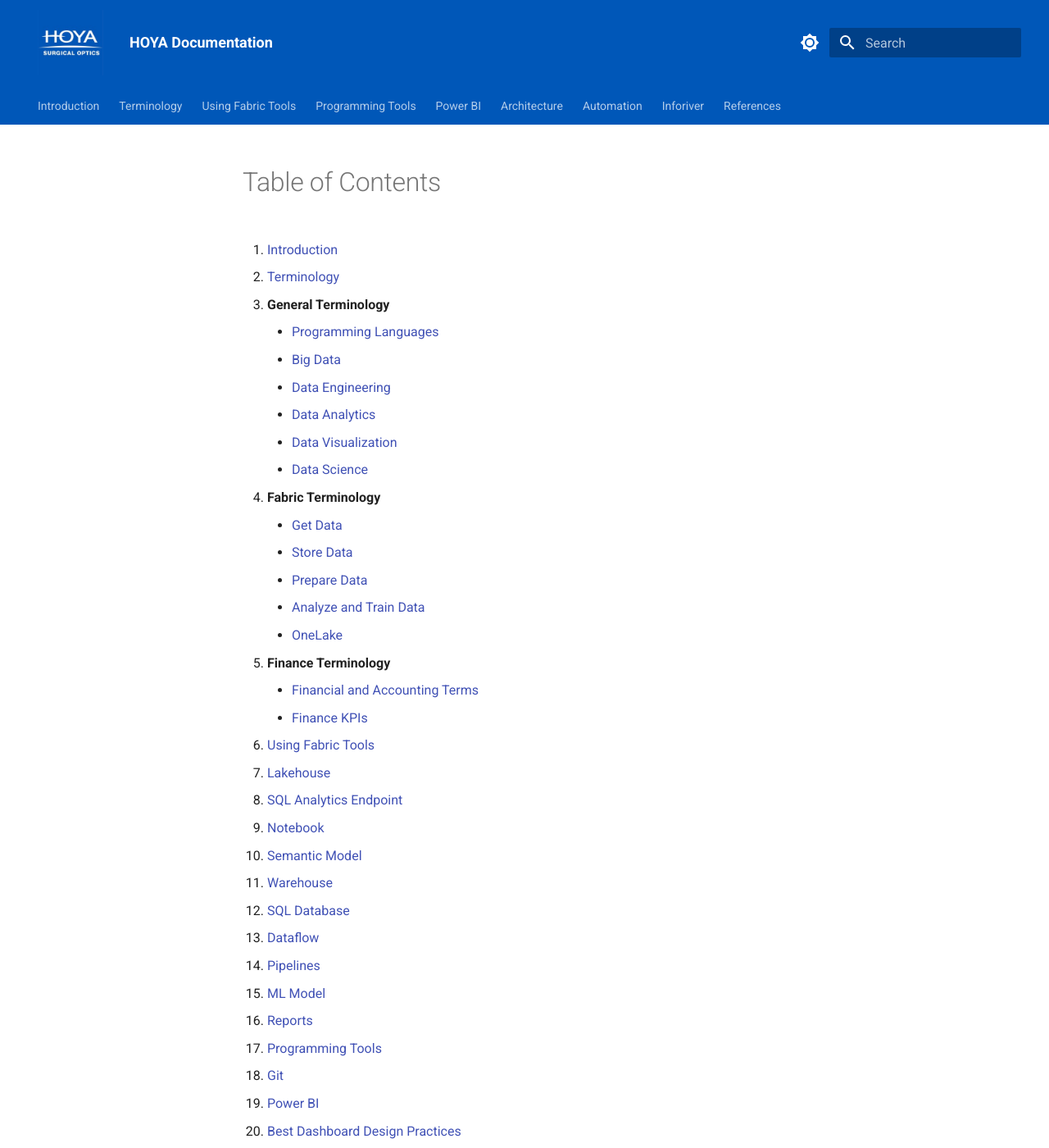
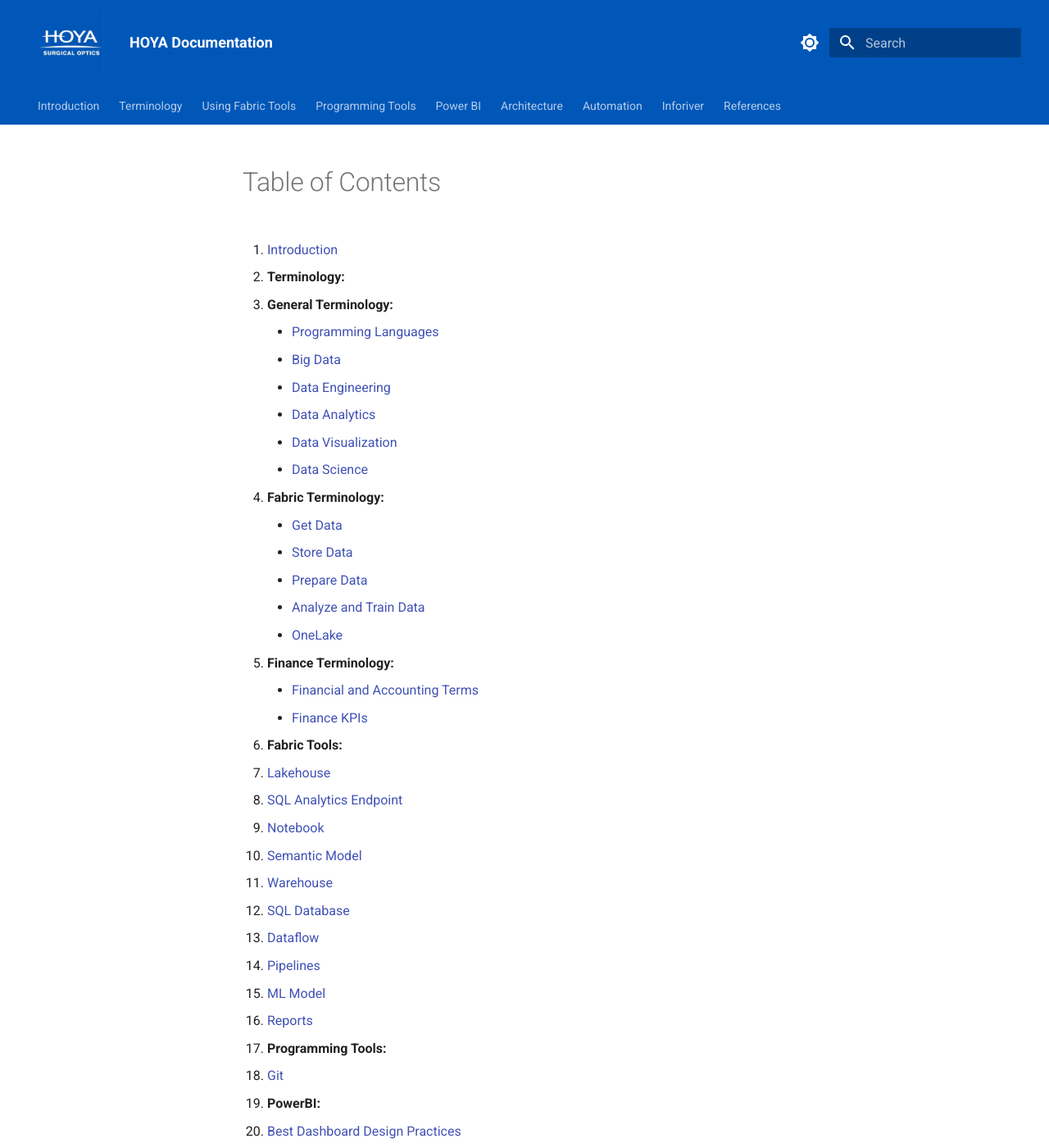
Before and after one commit to valerieljx/HOYA-Documentation, an MkDocs documentation site: the page built from docs/index.md, in a window 1280 px wide and 1400 px high. Shown: the whole window at 82% size. Built offline with MkDocs 1.6.1 and Material for MkDocs 9.7.7, drawn with Linux system fonts in a browser that asks for light colours; some of the changed text lies outside the part shown.

Commit message:
edited the content page

```diff
--- a/docs/index.md
+++ b/docs/index.md
@@ -2,8 +2,8 @@
 
 1. [Introduction](introduction/)
 
-2. [Terminology](#terminology)
-   - **General Terminology**
+2. **Terminology:**
+   - **General Terminology:**
      - [Programming Languages](general_terminology/languages/)
      - [Big Data](general_terminology/big_data/)
      - [Data Engineering](general_terminology/data_engineering/)
@@ -11,18 +11,18 @@
      - [Data Visualization](general_terminology/data_viz/)
      - [Data Science](general_terminology/data_science/)
 
-   - **Fabric Terminology**
+   - **Fabric Terminology:**
      - [Get Data](terminology/get_data/)
      - [Store Data](terminology/store_data/)
      - [Prepare Data](terminology/prepare_data/)
      - [Analyze and Train Data](terminology/analyze_train_data/)
      - [OneLake](terminology/onelake/)
 
-   - **Finance Terminology**
+   - **Finance Terminology:**
      - [Financial and Accounting Terms](finance_terms/finance_accounting_terms/)
      - [Finance KPIs](finance_terms/finance_kpi/)
 
-3. [Using Fabric Tools](fabric_tools/)
+3. **Fabric Tools:**
    - [Lakehouse](fabric_tools/lakehouse/)
    - [SQL Analytics Endpoint](fabric_tools/sql_endpoint/)
    - [Notebook](fabric_tools/notebook/)
@@ -34,14 +34,14 @@
    - [ML Model](fabric_tools/ml_model/)
    - [Reports](fabric_tools/reports/)
 
-4. [Programming Tools](programming_tools/)
+4. **Programming Tools:**
    - [Git](programming_tools/git/)
 
-5. [Power BI](power_bi/)
+5. **PowerBI:**
    - [Best Dashboard Design Practices](power_bi/best_design_pracs/)
    - [VertiPaq Engine](power_bi/vertipaq/)
 
-6. [Architecture](architecture/)
+6. **Architecture:**
    - [Star Schema Design](architecture/star_schema/)
    - [Dimension Design](architecture/dimension_design/)
    - [Fact Design](architecture/fact_design/)
@@ -49,7 +49,7 @@
    - [Data Model Relationships](architecture/relationships/)
    - [Naming Convention](architecture/naming_convention/)
 
-7. [Automation](automation/)
+7. **Automation:**
    - [STRAVIS Automation](automation/stravis_automation/)
    - [SAP Automation](automation/sap_automation/)
 
```
Also changed, not shown: site/index.html (added), site/introduction/index.html, site/search/search_index.json, site/sitemap.xml, 1 other file.
